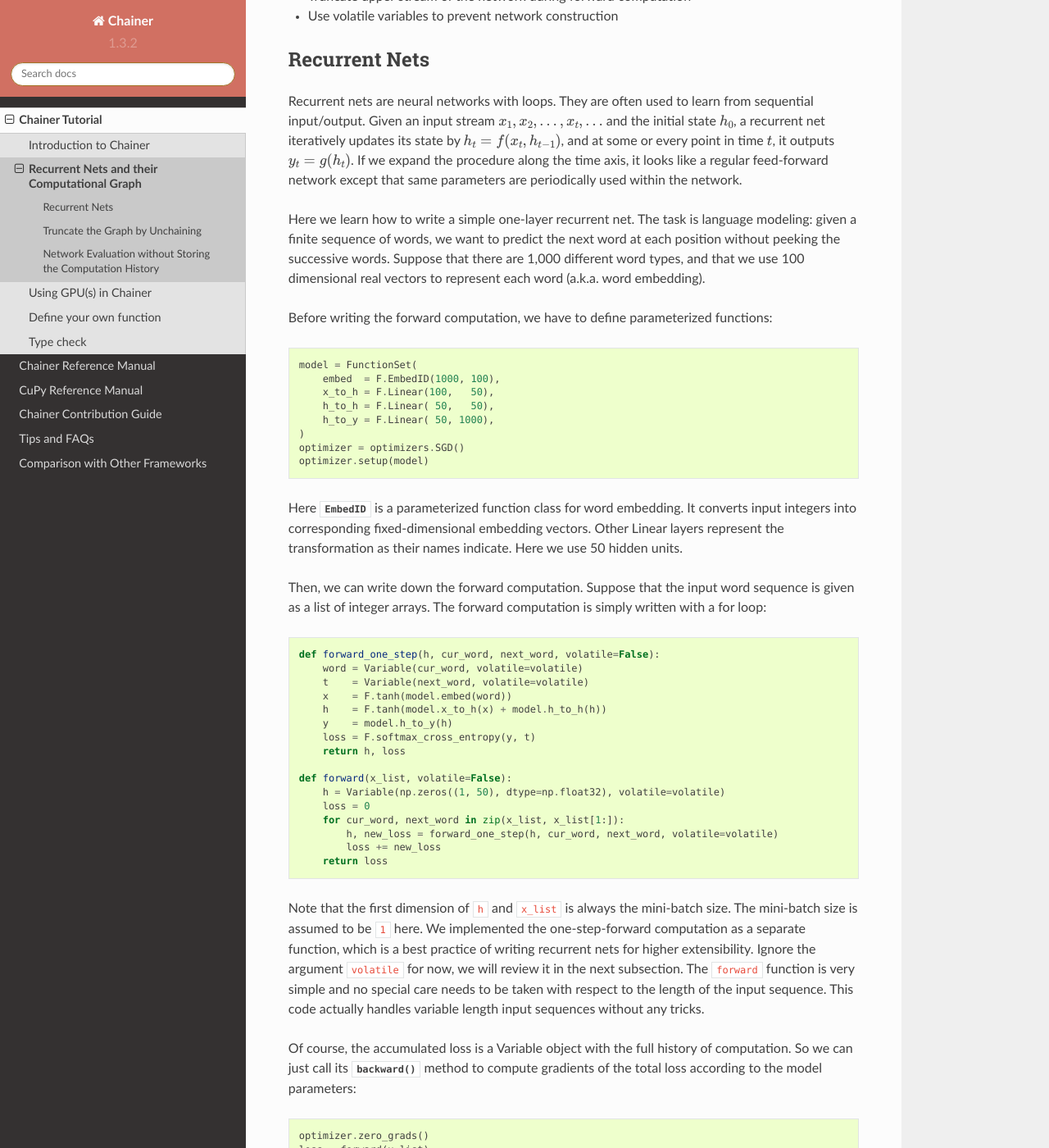
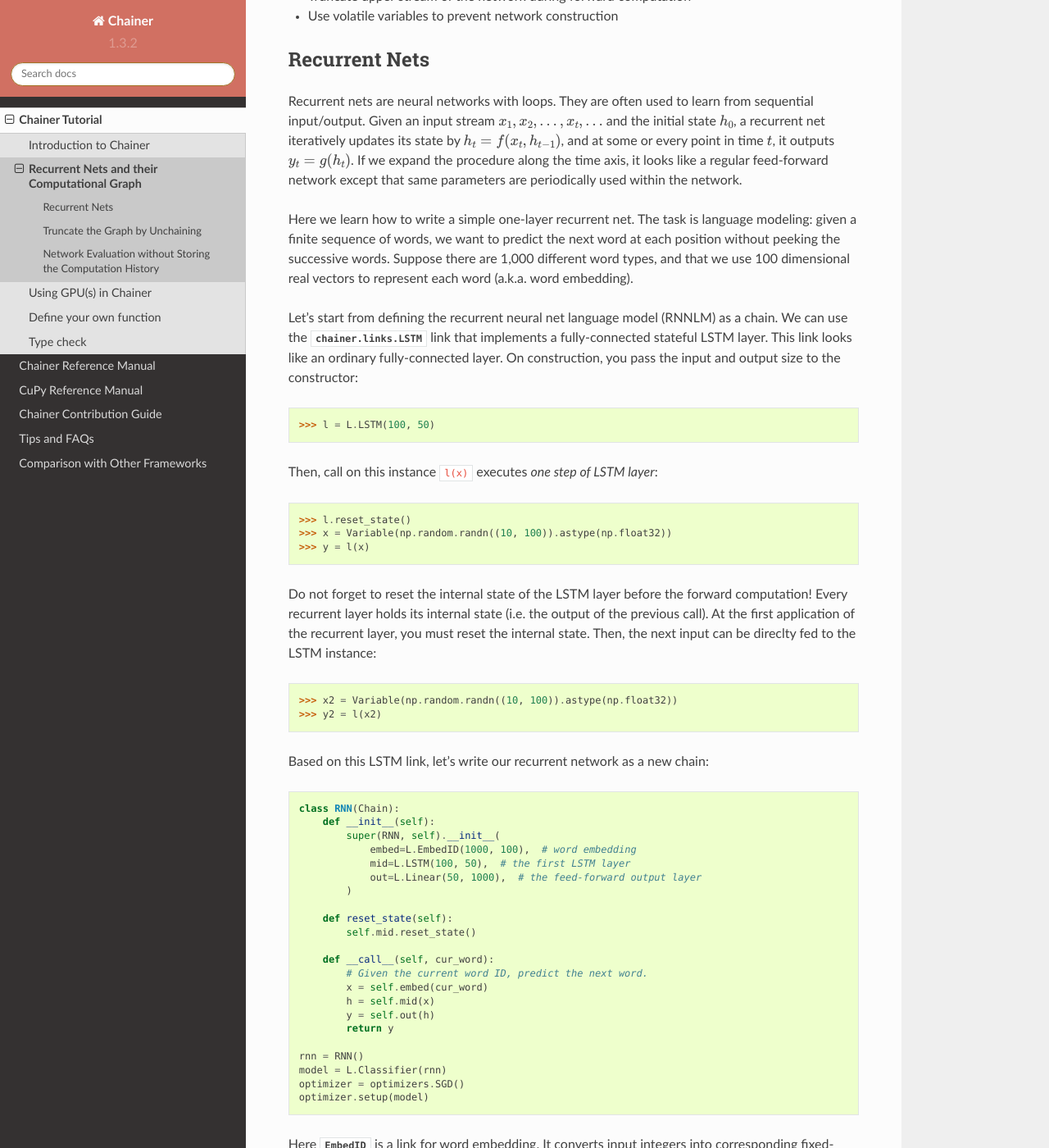
Before and after one commit to mitmul/intel-chainer, a Sphinx documentation site: the page built from docs/source/tutorial/recurrentnet.rst, in a window 1280 px wide and 1400 px high, scrolled down 392 px. Shown: the whole window at 82% size. Built offline with Sphinx 7.4.7 and the Read the Docs theme 2.0.0, drawn with Linux system fonts in a browser that asks for light colours; some of the changed text lies outside the part shown.

Commit message:
Update rnn tutorial

```diff
--- a/docs/source/tutorial/recurrentnet.rst
+++ b/docs/source/tutorial/recurrentnet.rst
@@ -26,55 +26,79 @@ If we expand the procedure along the time axis, it looks like a regular feed-for
 
 Here we learn how to write a simple one-layer recurrent net.
 The task is language modeling: given a finite sequence of words, we want to predict the next word at each position without peeking the successive words.
-Suppose that there are 1,000 different word types, and that we use 100 dimensional real vectors to represent each word (a.k.a. word embedding).
+Suppose there are 1,000 different word types, and that we use 100 dimensional real vectors to represent each word (a.k.a. word embedding).
 
-Before writing the forward computation, we have to define parameterized functions:
+Let's start from defining the recurrent neural net language model (RNNLM) as a chain.
+We can use the :class:`chainer.links.LSTM` link that implements a fully-connected stateful LSTM layer.
+This link looks like an ordinary fully-connected layer.
+On construction, you pass the input and output size to the constructor:
+
+.. doctest::
+
+   >>> l = L.LSTM(100, 50)
+
+Then, call on this instance ``l(x)`` executes *one step of LSTM layer*:
+
+.. doctest::
+
+   >>> l.reset_state()
+   >>> x = Variable(np.random.randn((10, 100)).astype(np.float32))
+   >>> y = l(x)
+
+Do not forget to reset the internal state of the LSTM layer before the forward computation!
+Every recurrent layer holds its internal state (i.e. the output of the previous call).
+At the first application of the recurrent layer, you must reset the internal state.
+Then, the next input can be direclty fed to the LSTM instance:
+
+.. doctest::
+
+   >>> x2 = Variable(np.random.randn((10, 100)).astype(np.float32))
+   >>> y2 = l(x2)
+
+Based on this LSTM link, let's write our recurrent network as a new chain:
 
 .. testcode::
 
-   model = FunctionSet(
-       embed  = F.EmbedID(1000, 100),
-       x_to_h = F.Linear(100,   50),
-       h_to_h = F.Linear( 50,   50),
-       h_to_y = F.Linear( 50, 1000),
-   )
+   class RNN(Chain):
+       def __init__(self):
+           super(RNN, self).__init__(
+               embed=L.EmbedID(1000, 100),  # word embedding
+               mid=L.LSTM(100, 50),  # the first LSTM layer
+               out=L.Linear(50, 1000),  # the feed-forward output layer
+           )
+
+       def reset_state(self):
+           self.mid.reset_state()
+
+       def __call__(self, cur_word):
+           # Given the current word ID, predict the next word.
+           x = self.embed(cur_word)
+           h = self.mid(x)
+           y = self.out(h)
+           return y
+
+   rnn = RNN()
+   model = L.Classifier(rnn)
    optimizer = optimizers.SGD()
    optimizer.setup(model)
 
-Here :class:`~functions.EmbedID` is a parameterized function class for word embedding.
+Here :class:`~chainer.links.EmbedID` is a link for word embedding.
 It converts input integers into corresponding fixed-dimensional embedding vectors.
-Other Linear layers represent the transformation as their names indicate.
-Here we use 50 hidden units.
+The last linear link ``out`` represents the feed-forward output layer.
 
-Then, we can write down the forward computation.
-Suppose that the input word sequence is given as a list of integer arrays.
-The forward computation is simply written with a for loop:
+The ``RNN`` chain implements a *one-step-forward computation*.
+It does not handle sequences by itself, but we can use it to process sequences by just feeding items in a sequence straight to the chain.
+
+Suppose we have a list of word variables ``x_list``.
+Then, we can compute loss values for the word sequence by simple ``for`` loop.
 
 .. testcode::
 
-   def forward_one_step(h, cur_word, next_word, volatile=False):
-       word = Variable(cur_word, volatile=volatile)
-       t    = Variable(next_word, volatile=volatile)
-       x    = F.tanh(model.embed(word))
-       h    = F.tanh(model.x_to_h(x) + model.h_to_h(h))
-       y    = model.h_to_y(h)
-       loss = F.softmax_cross_entropy(y, t)
-       return h, loss
-
-   def forward(x_list, volatile=False):
-       h = Variable(np.zeros((1, 50), dtype=np.float32), volatile=volatile)
+   def compute_loss(x_list):
        loss = 0
        for cur_word, next_word in zip(x_list, x_list[1:]):
-           h, new_loss = forward_one_step(h, cur_word, next_word, volatile=volatile)
-           loss += new_loss
+           loss += model(cur_word, next_word)
        return loss
-
-Note that the first dimension of ``h`` and ``x_list`` is always the mini-batch size.
-The mini-batch size is assumed to be ``1`` here.
-We implemented the one-step-forward computation as a separate function, which is a best practice of writing recurrent nets for higher extensibility.
-Ignore the argument ``volatile`` for now, we will review it in the next subsection.
-The ``forward`` function is very simple and no special care needs to be taken with respect to the length of the input sequence.
-This code actually handles variable length input sequences without any tricks.
 
 Of course, the accumulated loss is a Variable object with the full history of computation.
 So we can just call its :meth:`~Variable.backward` method to compute gradients of the total loss according to the model parameters:
@@ -82,22 +106,31 @@ So we can just call its :meth:`~Variable.backward` method to compute gradients o
 .. testcode::
    :hide:
 
-   x_list = np.random.randint(255, size=(100, 1)).astype(np.int32)
+   x_list = [Variable(np.random.randint(255, size=(1,)).astype(np.int32))
+             for _ in range(100)]
 
 .. testcode::
 
-   optimizer.zero_grads()
-   loss = forward(x_list)
+   # Suppose we have a list of word variables x_list.
+   rnn.reset_state()
+   model.zerograds()
+   loss = compute_loss(x_list)
    loss.backward()
    optimizer.update()
 
-Do not forget to call :meth:`Optimizer.zero_grads` before the backward computation!
+Or equivalently we can use the ``compute_loss`` as a loss function:
+
+.. testcode::
+
+   rnn.reset_state()
+   optimizer.update(compute_loss, x_list)
+
 
 Truncate the Graph by Unchaining
 ~~~~~~~~~~~~~~~~~~~~~~~~~~~~~~~~
 
 Learning from very long sequences is also a typical use case of recurrent nets.
-Suppose that the input and state sequence is too long to fit into memory.
+Suppose the input and state sequence is too long to fit into memory.
 In such cases, we often truncate the backpropagation into a short time range.
 This technique is called *truncated backprop*.
 It is heuristic, and it makes the gradients biased.
@@ -112,33 +145,33 @@ As a result, they are no longer a part of computation history, and are not invol
 
 Let's write an example of truncated backprop.
 Here we use the same network as the one used in the previous subsection.
-Suppose that we are given a very long sequence, and we want to run backprop truncated at every 30 time steps.
-We can write truncated backprop using the ``forward_one_step`` function that we wrote above:
+Suppose we are given a very long sequence, and we want to run backprop truncated at every 30 time steps.
+We can write truncated backprop using the model defined above:
 
 .. testcode::
 
-   h = Variable(np.zeros((1, 50), dtype=np.float32))
-   loss   = 0
-   count  = 0
+   loss = 0
+   count = 0
    seqlen = len(x_list[1:])
 
+   rnn.reset_state()
    for cur_word, next_word in zip(x_list, x_list[1:]):
-       h, new_loss = forward_one_step(h, cur_word, next_word)
-       loss  += new_loss
+       loss += model(cur_word, next_word)
        count += 1
        if count % 30 == 0 or count == seqlen:
-           optimizer.zero_grads()
+           model.zerograds()
            loss.backward()
            loss.unchain_backward()
            optimizer.update()
 
-State is updated at ``foward_one_step``, and the losses are accumulated to ``loss`` variable.
+State is updated at ``model()``, and the losses are accumulated to ``loss`` variable.
 At each 30 steps, backprop takes place at the accumulated loss.
 Then, the :meth:`~Variable.unchain_backward` method is called, which deletes the computation history backward from the accumulated loss.
-Note that the latest state ``h`` itself is not lost, since above code holds a reference to it.
+Note that the last state of ``model`` is not lost, since the RNN instance holds a reference to it.
 
 The implementation of truncated backprop is simple, and since there is no complicated trick on it, we can generalize this method to different situations.
 For example, we can easily extend the above code to use different schedules between backprop timing and truncation length.
+
 
 Network Evaluation without Storing the Computation History
 ~~~~~~~~~~~~~~~~~~~~~~~~~~~~~~~~~~~~~~~~~~~~~~~~~~~~~~~~~~
@@ -150,28 +183,24 @@ As an alternative, Chainer provides an evaluation mode of forward computation wh
 This is enabled by just passing ``volatile`` flag to all input variables.
 Such variables are called *volatile variables*.
 
-.. warning::
+Volatile variable is created by passing ``volatile='on'`` at the construction::
 
-   It is not allowed to mix volatile and non-volatile variables as arguments to same function.
+   x_list = [Variable(..., volatile='on') for _ in range(100)]  # list of 100 words
+   loss = compute_loss(x_list)
 
-Remember that our ``forward`` function accepts ``volatile`` argument.
-So we can enable volatile forward computation by just passing ``volatile=True`` to this function:
+Note that we cannot call ``loss.backward()`` to compute the gradient here, since the volatile variable does not remember the computation history.
 
-.. testcode::
-
-   loss = forward(x_list, volatile=True)
-
-Volatile variables are also useful to evaluate feed-forward networks.
+Volatile variables are also useful to evaluate feed-forward networks to reduce the memory footprint.
 
 Variable's volatility can be changed directly by setting the :attr:`Variable.volatile` attribute.
 This enables us to combine a fixed feature extractor network and a trainable predictor network.
-For example, suppose that we want to train a feed-forward network ``predictor_func``, which is located on top of another fixed pretrained network ``fixed_func``.
+For example, suppose we want to train a feed-forward network ``predictor_func``, which is located on top of another fixed pretrained network ``fixed_func``.
 We want to train ``predictor_func`` without storing the computation history for ``fixed_func``.
 This is simply done by following code snippets (suppose ``x_data`` and ``y_data`` indicate input data and label, respectively)::
 
-   x = Variable(x_data, volatile=True)
+   x = Variable(x_data, volatile='on')
    feat = fixed_func(x)
-   feat.volatile = False
+   feat.volatile = 'off'
    y = predictor_func(feat)
    y.backward()
 
@@ -179,6 +208,11 @@ At first, the input variable ``x`` is volatile, so ``fixed_func`` is executed in
 Then the intermediate variable ``feat`` is manually set to non-volatile, so ``predictor_func`` is executed in non-volatile mode, i.e., with memorizing the history of computation.
 Since the history of computation is only memorized between variables ``feat`` and ``y``, the backward computation stops at the ``feat`` variable.
 
+.. warning::
+
+   It is not allowed to mix volatile and non-volatile variables as arguments to same function.
+   If you want to create a variable that behaves like a non-volatile variable while can be mixed with volatile ones, use ``'auto'`` flag instead of ``'off'`` flag.
+
 ---------
 
 In this section we have demonstrated how to write recurrent nets in Chainer and some fundamental techniques to manage the history of computation (a.k.a. computational graph).
```
